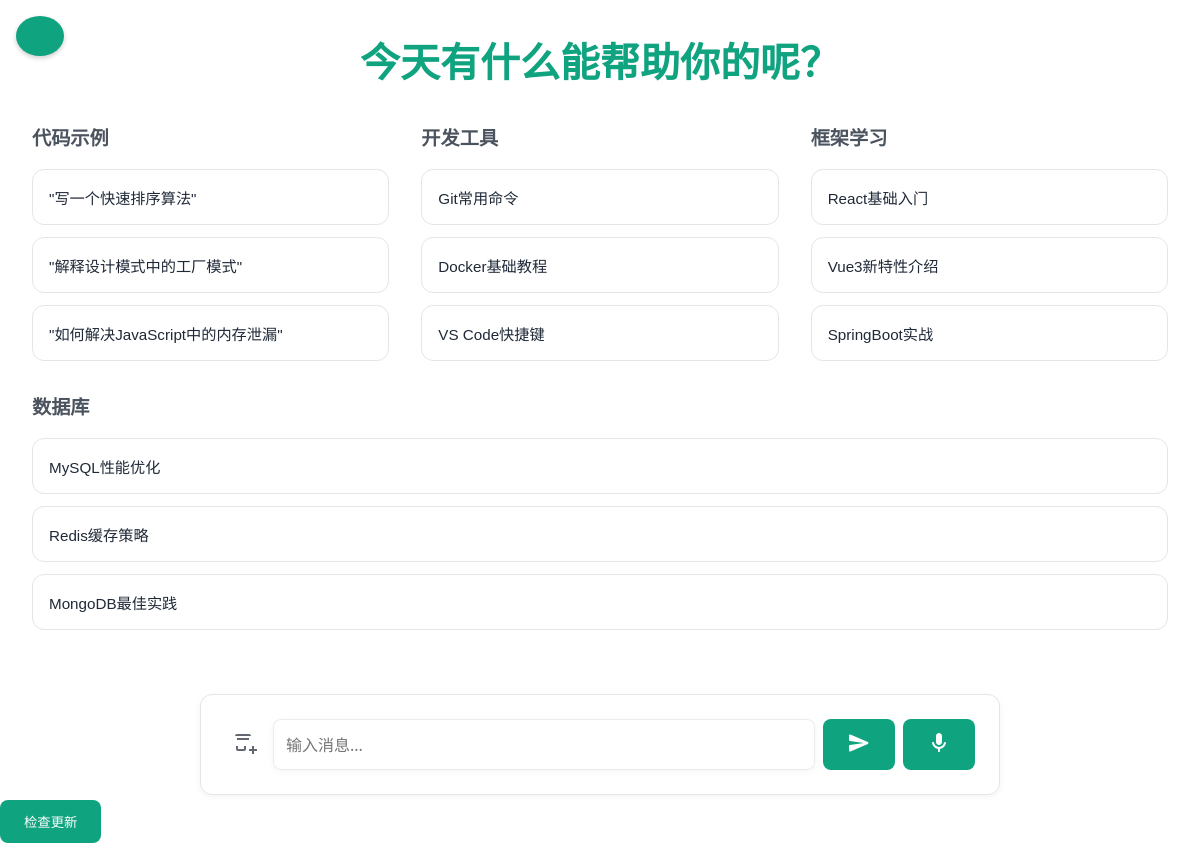
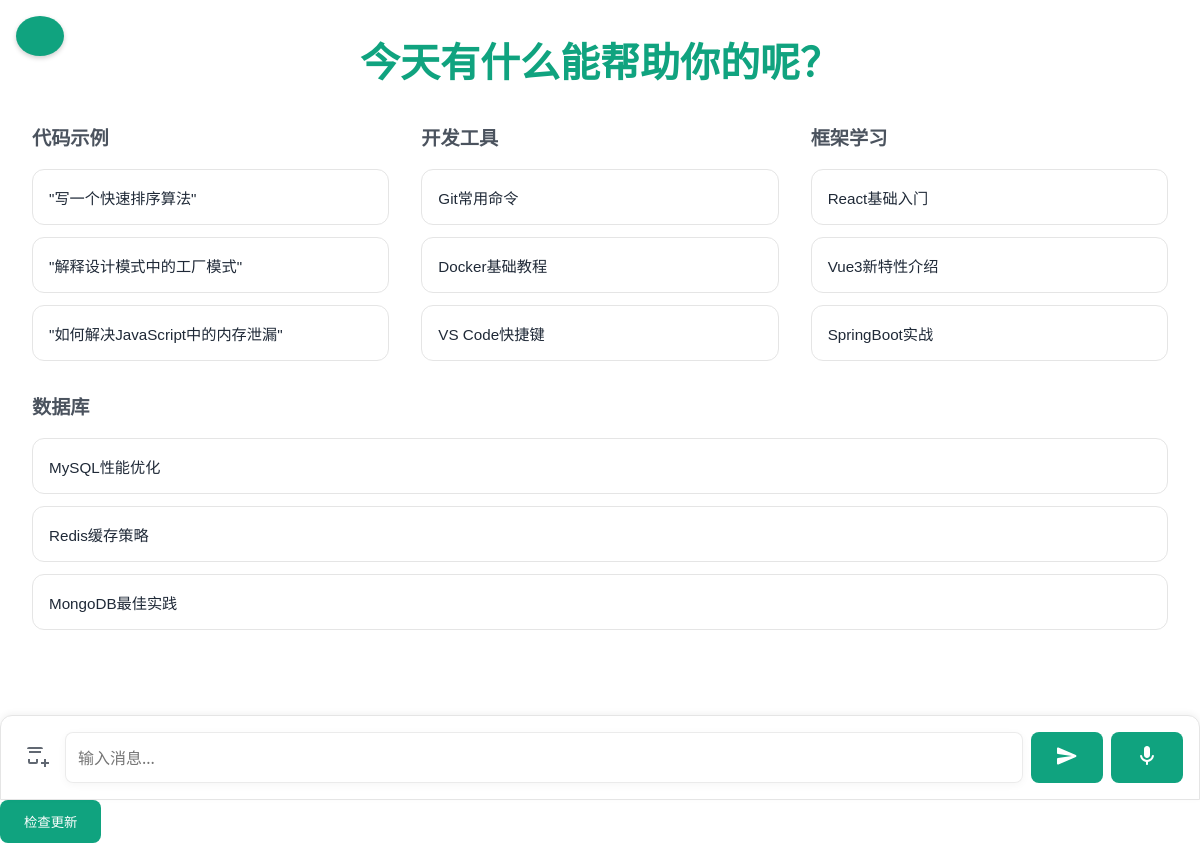
Before and after one commit to miRUAcleInjoker/Dify-WebUI, an Electron app: page src/chat/index.html in a window 1200 px wide. Both pictures are taken after a click on the button 271 px from the left and 33 px from the top of the page. Drawn offline with nearby package versions, Linux system fonts and the light colour scheme; no server answers.

Commit message:
feat：修改欢迎页面输入框配置

```diff
--- a/src/chat/style.css
+++ b/src/chat/style.css
@@ -636,7 +636,7 @@ button:hover {
 }
 
 .new-chat-button:hover {
-    background-color: #0e8e6d;
+    background-color: var(--primary-color);
 }
 
 .toggle-sidebar-button {
@@ -770,11 +770,22 @@ button:hover {
 }
 
 .welcome-page .input-container {
+    position: fixed;  /* Fixed position to stick to bottom */
+    bottom: 0;       /* Align to bottom */
+    left: var(--sidebar-width); /* Account for sidebar */
+    right: 0;        /* Stretch to right edge */
+    width: auto;     /* Width controlled by left/right */
     border: 1px solid #e5e5e5;
-    border-radius: 0.75rem;
-    margin-top: 2rem;
+    border-radius: 0.75rem 0.75rem 0 0; /* Rounded top corners only */
     background: var(--bg-color);
-    box-shadow: 0 2px 6px rgba(0, 0, 0, 0.05);
+    box-shadow: 0 -2px 6px rgba(0, 0, 0, 0.05);
+    padding: 1rem;
+    z-index: 100;
+}
+
+/* When sidebar is collapsed */
+.sidebar-collapsed .welcome-page .input-container {
+    left: 0;
 }
 
 @media (max-width: 768px) {
@@ -1256,7 +1267,7 @@ button:hover {
 }
 
 .save-button:hover {
-    background: #0e8e6d;
+    background: var(--primary-color);
     transform: translateY(-1px);
 }
 
@@ -1323,7 +1334,7 @@ button:hover {
 .code-actions button {
     padding: 4px 8px;
     border: none;
-    background: #4CAF50;
+    background: var(--primary-color);
     color: white;
     border-radius: 3px;
     cursor: pointer;
@@ -1331,7 +1342,7 @@ button:hover {
 }
 
 .code-actions button:hover {
-    background: #45a049;
+    background: color-mix(in srgb, var(--primary-color) 85%, white);
 }
 
 .line {
```
